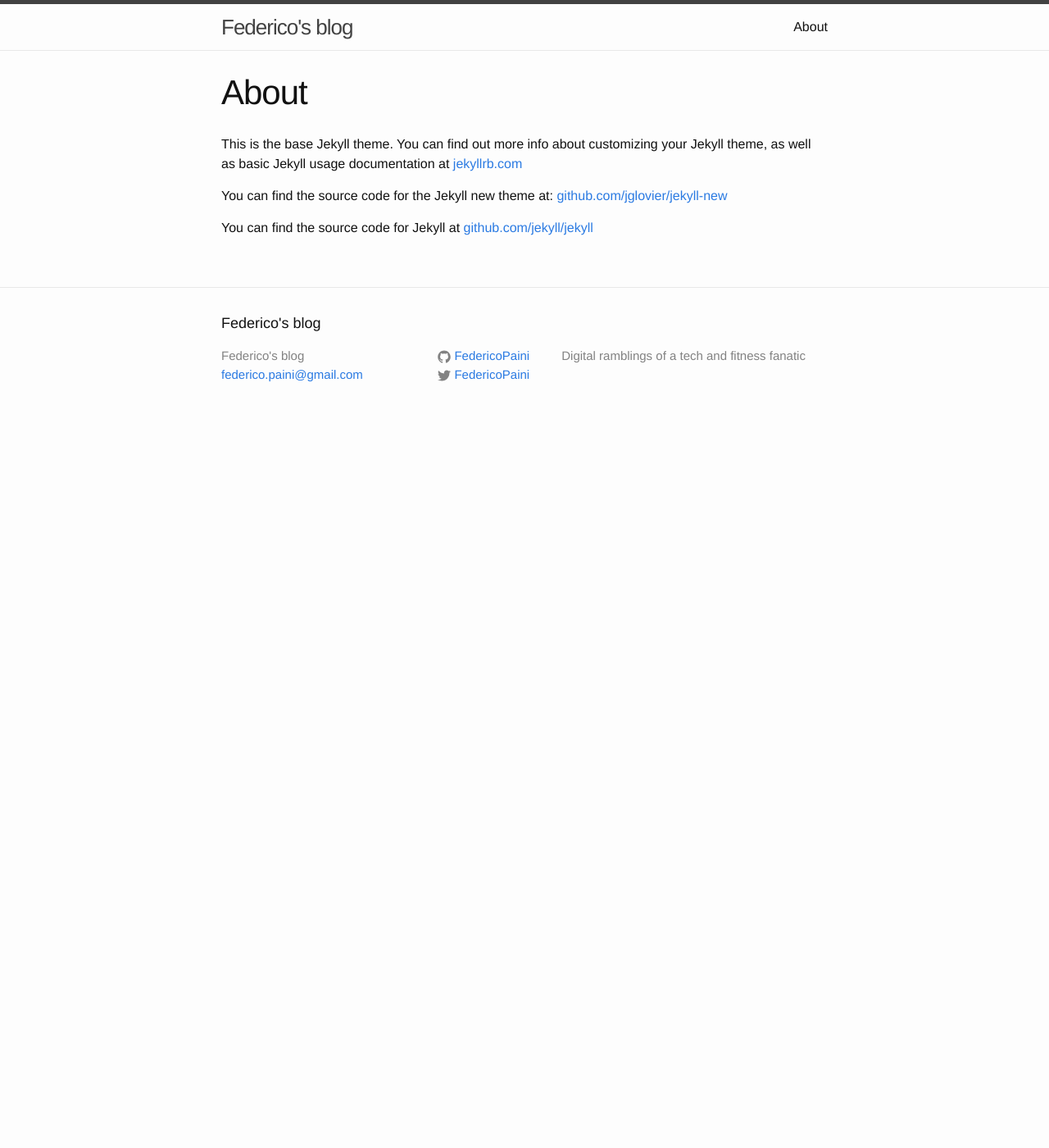
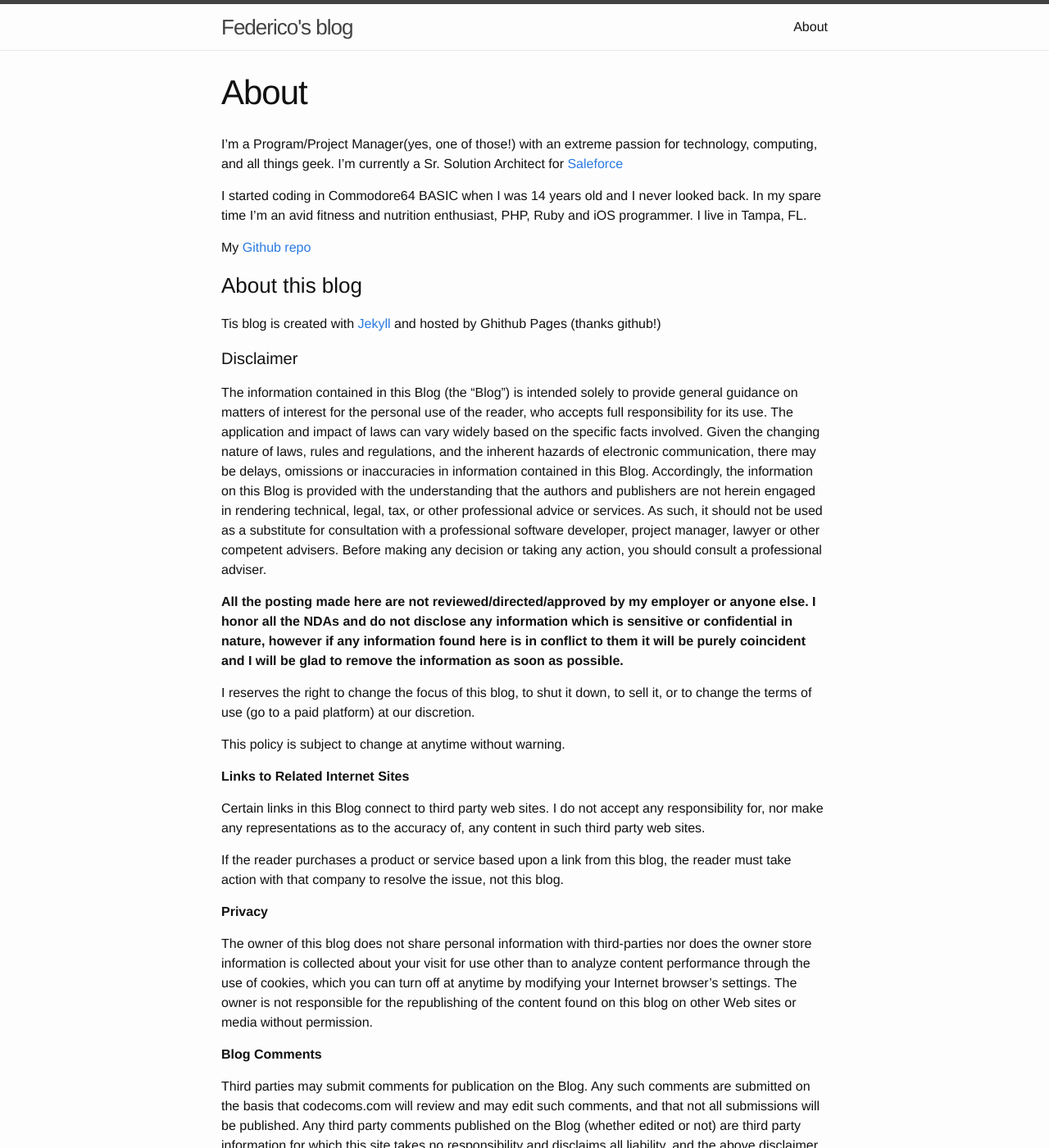
Before and after one commit to FedericoPaini/FedericoPaini.github.io, a Jekyll site: the page built from about.md, in a window 1280 px wide and 1400 px high. Shown: the whole window at 82% size. Built offline with Jekyll 4.4.1, drawn with Linux system fonts in a browser that asks for light colours; some of the changed text lies outside the part shown.

Commit message:
updates about

```diff
--- a/about.md
+++ b/about.md
@@ -4,8 +4,43 @@ title: About
 permalink: /about/
 ---
 
-This is the base Jekyll theme. You can find out more info about customizing your Jekyll theme, as well as basic Jekyll usage documentation at [jekyllrb.com](http://jekyllrb.com/)
+I'm a Program/Project Manager(yes, one of those!) with an extreme passion for technology, computing, and all things geek. I'm currently a Sr. Solution Architect for [Saleforce](http://www.salesforce.com/services)
 
-You can find the source code for the Jekyll new theme at: [github.com/jglovier/jekyll-new](https://github.com/jglovier/jekyll-new)
+I started coding in Commodore64 BASIC when I was 14 years old and I never looked back. In my spare time I'm an avid fitness and nutrition enthusiast, PHP, Ruby and iOS programmer. I live in Tampa, FL.
 
-You can find the source code for Jekyll at [github.com/jekyll/jekyll](https://github.com/jekyll/jekyll)
+My [Github repo](http://www.github.com/federicopaini)
+
+
+###About this blog
+Tis blog is created with [Jekyll](http://jekyllrb.com/) and hosted by Ghithub Pages (thanks github!)
+
+
+####Disclaimer
+The information contained in this Blog (the "Blog") is intended solely to provide general guidance on matters of interest for the personal use of the reader, who accepts full responsibility for its use. The application and impact of laws can vary widely based on the specific facts involved. Given the changing nature of laws, rules and regulations, and the inherent hazards of electronic communication, there may be delays, omissions or inaccuracies in information contained in this Blog. Accordingly, the information on this Blog is provided with the understanding that the authors and publishers are not herein engaged in rendering technical, legal, tax, or other professional advice or services. As such, it should not be used as a substitute for consultation with a professional software developer, project manager, lawyer or other competent advisers. Before making any decision or taking any action, you should consult a professional adviser.
+
+<strong>All the posting made here are not reviewed/directed/approved by my employer or anyone else. I honor all the NDAs and do not disclose any information which is sensitive or confidential in nature, however if any information found here is in conflict to them it will be purely coincident and I will be glad to remove the information as soon as possible.</strong>
+
+I reserves the right to change the focus of this blog, to shut it down, to sell it, or to change the terms of use (go to a paid platform) at our discretion.
+
+This policy is subject to change at anytime without warning.
+
+<strong>Links to Related Internet Sites</strong>
+
+Certain links in this Blog connect to third party web sites. I do not accept any responsibility for, nor make any representations as to the accuracy of, any content in such third party web sites.
+
+If the reader purchases a product or service based upon a link from this blog, the reader must take action with that company to resolve the issue, not this blog.
+
+<strong>Privacy</strong>
+
+The owner of this blog does not share personal information with third-parties nor does the owner store information is collected about your visit for use other than to analyze content performance through the use of cookies, which you can turn off at anytime by modifying your Internet browser’s settings. The owner is not responsible for the republishing of the content found on this blog on other Web sites or media without permission.
+
+<strong>Blog Comments</strong>
+
+Third parties may submit comments for publication on the Blog. Any such comments are submitted on the basis that codecoms.com will review and may edit such comments, and that not all submissions will be published. Any third party comments published on the Blog (whether edited or not) are third party information for which this site takes no responsibility and disclaims all liability, and the above disclaimer applies to any such third party comments.
+
+The owner of this blog reserves the right to edit or delete any comments submitted to this blog without notice due to;
+
+1. Comments deemed to be spam or questionable spam
+2. Comments including profanity
+3. Comments containing language or concepts that could be deemed offensive
+4. Comments that attack a person individually
```
